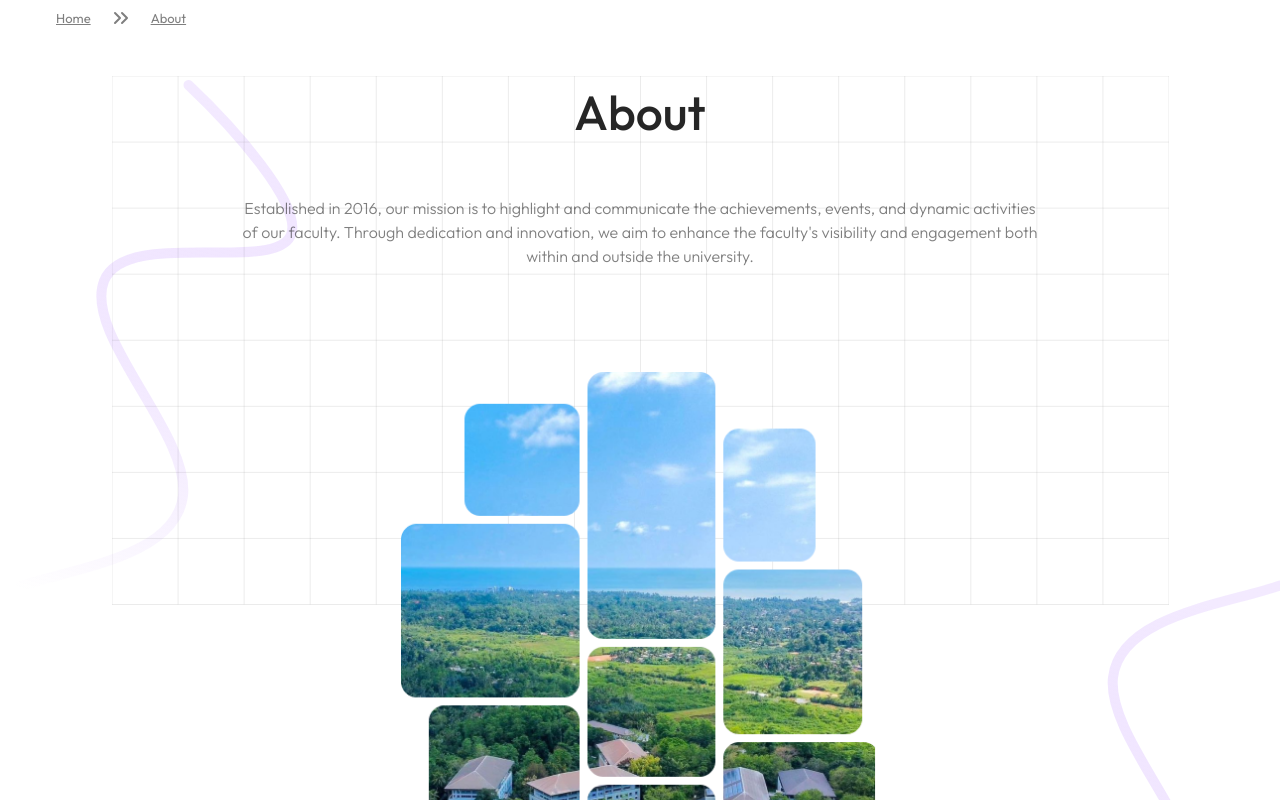
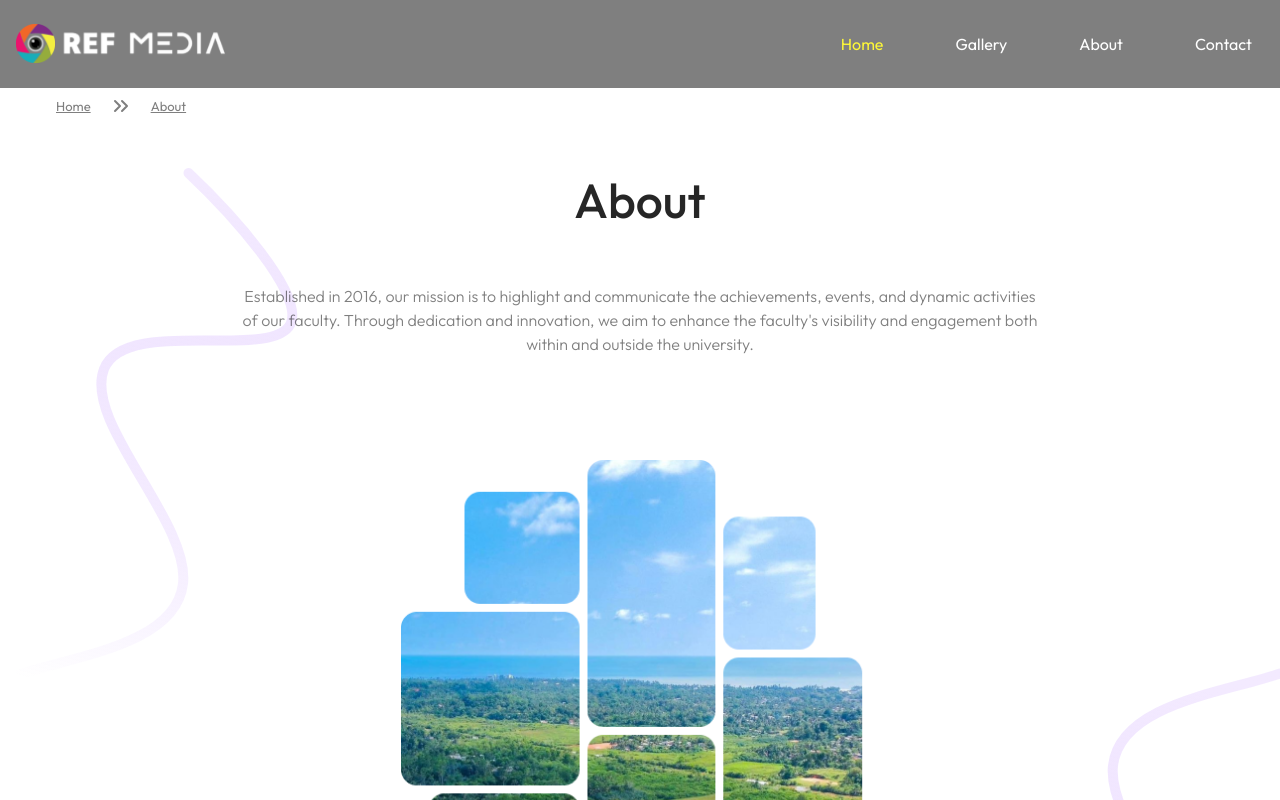
Before and after one commit to ThashmikaX/refmedia-site, a Next.js app: page /about in a window 1280 px wide. Shown: the top 800 px of the page. Built offline with nearby package versions, Linux system fonts and the light colour scheme; a web font is replaced by a local one.

Commit message:
fix: fixed navbar links not working and some UI bugs

```diff
--- a/src/app/about/page.tsx
+++ b/src/app/about/page.tsx
@@ -8,7 +8,7 @@ import ContactUs from "@/components/ContactUs";
 
 export default function AboutPage() {
   return (
-    <main className="relative text-supportingText min-h-screen w-full px-[16px] mx-auto md:mx-0">
+    <main className="mt-[56px] md:mt-[88px] relative text-supportingText min-h-screen w-full px-[16px] mx-auto md:mx-0">
       <div className="hidden md:block absolute z-[-400] top-[80px]">
         <Icons.lineVector1 />
       </div>
@@ -24,12 +24,12 @@ export default function AboutPage() {
           dedication and innovation, we aim to enhance the faculty's visibility
           and engagement both within and outside the university.
         </p>
-        <div className="hidden w-full absolute sm:flex sm:items-center sm:justify-center top-0 left-0 z-[-100] ">
+        {/* <div className="hidden w-full absolute md:flex sm:items-center sm:justify-center top-0 left-0 z-[-100] ">
           <Icons.maskGroupLarge />
         </div>
-        <div className="sm:hidden flex items-center sm:justify-center w-full absolute top-0 left-0 z-[-100] ">
+        <div className="md:hidden flex items-center sm:justify-center w-full absolute top-0 left-0 z-[-100] ">
           <Icons.maskGroupSmall />
-        </div>
+        </div> */}
       </section>
 
       <div className="flex flex-col gap-[32px] md:gap-[64px]">
@@ -43,10 +43,10 @@ export default function AboutPage() {
           quality={100}
           sizes="(max-width: 425px) 390px , 480px"
         />
-        <div className="flex flex-col gap-[16px] md:gap-0 md:flex-row md:justify-between py-[32px] px-0 md:p-[24px] w-full max-w-[1200px] mx-auto">
+        <div className="flex flex-col gap-[16px] lg:gap-0 lg:flex-row lg:justify-between py-[32px] px-0 lg:p-[24px] w-full max-w-[1200px] mx-auto">
           <Icons.ourMissionLarge className="hidden md:block w-[239px] h-[96px]" />
           <Icons.ourMissionSmall className="md:hidden w-[159px] h-[65px]" />
-          <p className="w-full text-justify text-[16px] font-[300] md:max-w-[420px]">
+          <p className="w-full text-justify text-[16px] font-[300] lg:max-w-[420px]">
             To create, manage, and disseminate high-quality content that
             showcases the vibrant life and cutting-edge research at the
             Engineering Faculty. We strive to be the voice of the faculty,
@@ -54,10 +54,10 @@ export default function AboutPage() {
             effectively and engagingly.
           </p>
         </div>
-        <div className="flex flex-col gap-[16px] md:gap-0 md:flex-row md:justify-between py-[32px] px-0 md:p-[24px] w-full max-w-[1200px] mx-auto">
+        <div className="flex flex-col gap-[16px] lg:gap-0 lg:flex-row lg:justify-between py-[32px] px-0 lg:p-[24px] w-full max-w-[1200px] mx-auto">
           <Icons.theTeamBehindLarge className="hidden md:block w-[414px] h-[96px]" />
           <Icons.theTeamBehindSmall className="md:hidden w-[277px] h-[65px]" />
-          <p className="w-full text-justify text-[16px] font-[300] md:max-w-[420px]">
+          <p className="w-full text-justify text-[16px] font-[300] lg:max-w-[420px]">
             Meet the dedicated team that drives the Media Unit of the
             Engineering Faculty at the University of Ruhuna. Our team is
             composed of passionate individuals who work tirelessly to ensure our
--- a/src/app/layout.tsx
+++ b/src/app/layout.tsx
@@ -1,8 +1,10 @@
 import type { Metadata } from "next";
-import localFont from '@next/font/local'
+import localFont from "@next/font/local";
 
 import { Outfit } from "next/font/google";
 import "./globals.css";
+import Navbar from "@/components/Navbar";
+import Footer from "@/components/Footer";
 
 const outfit = Outfit({ subsets: ["latin"] });
 
@@ -18,13 +20,12 @@ export const metadata: Metadata = {
 const clash = localFont({
   src: [
     {
-      path: '../../public/fonts/ClashDisplay-Medium.woff',
-      weight: '500'
-    }
-
+      path: "../../public/fonts/ClashDisplay-Medium.woff",
+      weight: "500",
+    },
   ],
-  variable: '--font-clash'
-})
+  variable: "--font-clash",
+});
 
 export default function RootLayout({
   children,
@@ -33,10 +34,19 @@ export default function RootLayout({
 }>) {
   return (
     <html lang="en">
-      <head >
-        <link href="https://api.fontshare.com/v2/css?f[]=clash-display@500&display=swap" rel="stylesheet"></link>
+      <head>
+        <link
+          href="https://api.fontshare.com/v2/css?f[]=clash-display@500&display=swap"
+          rel="stylesheet"
+        ></link>
       </head>
-      <body className={outfit.className}>{children}</body>
+      <body className={outfit.className}>
+        <div className="flex flex-col min-h-[100dvh]">
+          <Navbar />
+          {children}
+          <Footer />
+        </div>
+      </body>
     </html>
   );
 }
--- a/src/components/About.tsx
+++ b/src/components/About.tsx
@@ -62,8 +62,8 @@ function About() {
         <p>About Us</p>
         <div className="border-b-2 border-border" />
       </div>
-      <div className="max-w-[960px] mx-[16px] sm:w-full sm:mx-auto sm:px-[40px] text-black flex items-center justify-between gap-10 smc:flex-col">
-        <div className="flex-1 smc:order-2 smc:text-center">
+      <div className="max-w-[960px] mx-[16px] sm:w-full sm:mx-auto sm:px-[40px] font-[300] text-supportingText flex items-center justify-between gap-10 smc:flex-col">
+        <div className="flex-1 smc:order-2 smc:text-justify">
           Established in 2016, The Media Unit of the Engineering Faculty at the
           University of Ruhuna is dedicated to promoting the faculty's
           activities and achievements. Our team works tirelessly to create
--- a/src/components/Gallery.tsx
+++ b/src/components/Gallery.tsx
@@ -11,13 +11,15 @@ const Gallery = () => {
       </div>
       <HorizontalScrollCarousel />
       <div className="mx-[16px] max-w-[960px] sm:w-full sm:mx-auto flex flex-col gap-[40px] md:gap-0 md:flex-row sm:px-[40px] justify-between items-center">
-        <p className="text-justify md:text-left text-supportingText md:w-[532.5px] text-[16px] font-[300]">
+        {/* <p className="text-justify md:text-left text-supportingText md:w-[532.5px] text-[16px] font-[300]"> */}
+        <p className="text-justify md:text-center text-supportingText md:w-full text-[16px] font-[300]">
           Explore moments of excellence captured through our lens. Our gallery
           showcases the vibrant life, cutting-edge research, and dynamic events
           of the Engineering Faculty at the University of Ruhuna. Witness the
           spirit of innovation and collaboration that defines our community.
         </p>
-        <Button Icon={Icons.arrowUpRight}>View Gallery</Button>
+        {/*Uncomment after gallery page is done*/}
+        {/* <Button Icon={Icons.arrowUpRight}>View Gallery</Button> */}
       </div>
     </div>
   );
--- a/src/components/Heading.tsx
+++ b/src/components/Heading.tsx
@@ -13,7 +13,7 @@ function Heading() {
           <br /> Communication
         </h1>
       </div>
-      <p className="text-black text-center max-w-[50rem] m-auto px-10 py-[64px]">
+      <p className="text-supportingText font-[300] text-center t max-w-[50rem] m-auto px-10 py-[64px]">
         Our media unit serves as the bridge between the engineering faculty and
         the community. We strive to enhance the visibility of our research,
         events, and achievements through various media channels.
--- a/src/components/Hero.tsx
+++ b/src/components/Hero.tsx
@@ -45,7 +45,7 @@ function Hero() {
 
   return (
     <>
-      <div className=" relative overflow-hidden smc:flex smc:mt-20 smc:flex-col smc:mx-4">
+      <div className="max-w-full relative overflow-hidden smc:flex smc:mt-20 smc:flex-col smc:mx-4">
         <div className="h-[100%] relative smc:w-[100vw] smc:order-2 my-8 md:my-0">
           <motion.div
             className="flex"
--- a/src/components/Navbar.tsx
+++ b/src/components/Navbar.tsx
@@ -2,15 +2,28 @@
 import React, { useState, useEffect } from "react";
 import clsx from "clsx";
 import Link from "next/link";
+import { usePathname } from "next/navigation";
 
-const navItems = [
+type NavItem = {
+  label: string;
+  href: string;
+  isSeperatePage?: boolean | undefined;
+};
+
+const navItems: NavItem[] = [
   { label: "Home", href: "home" },
   { label: "Gallery", href: "gallery" },
-  { label: "About", href: "about" },
+  { label: "About", href: "about", isSeperatePage: true },
   { label: "Contact", href: "contact" },
 ];
 
 function Navbar() {
+  const pathName = usePathname();
+  const pathArray = pathName.split("/").map((item) => {
+    if (item === "") return "home";
+    return item;
+  });
+  const currentPath = pathArray[pathArray.length - 1];
   const scrolltoHash = function (element_id: string) {
     const element = document.getElementById(element_id);
 
@@ -82,7 +95,7 @@ function Navbar() {
   }, []);
 
   return (
-    <nav className={"sticky top-0 z-50 flex justify-center"}>
+    <nav className={"flex-[0_0_auto] sticky top-0 z-50 flex justify-center"}>
       <div className="absolute w-full backdrop-blur-lg bg-black bg-opacity-50">
         <div className="container mx-auto px-4 relative lg:text-[16px]">
           <div className="py-3 md:py-6 flex justify-between items-center">
@@ -103,19 +116,20 @@ function Navbar() {
                       : undefined
                   }
                 >
-                  <div
+                  <Link
                     className="hover:cursor-pointer nav-link"
+                    href={
+                      item.isSeperatePage ? `/${item.href}` : `/#${item.href}`
+                    }
                     onClick={() => {
-                      if (item.label == 'About') {
-                        window.location.href = '/about';
-                      } else {
+                      if (!item.isSeperatePage && currentPath === "home") {
                         scrolltoHash(item.href);
                       }
                       setActiveLink(item.label);
                     }}
                   >
                     {item.label}
-                  </div>
+                  </Link>
                 </li>
               ))}
             </ul>
@@ -133,21 +147,28 @@ function Navbar() {
                   {navItems.map((item, index) => (
                     <li
                       key={index}
-                    className="py-3 pl-8 border-b-2 border-primary-background"
+                      className={
+                        activeLink == item.label
+                          ? "bg-text-gradient text-[#fef837] bg-clip-text"
+                          : undefined
+                      }
                     >
-                    <div
-                      className="hover:cursor-pointer"
+                      <Link
+                        className="hover:cursor-pointer nav-link"
+                        href={
+                          item.isSeperatePage
+                            ? `/${item.href}`
+                            : `/#${item.href}`
+                        }
                         onClick={() => {
-                        toggleNavbar();
-                        if (item.label == 'About') {
-                        window.location.href = '/about/#allMembers';
-                      } else {
+                          if (!item.isSeperatePage && currentPath === "home") {
                             scrolltoHash(item.href);
                           }
+                          setActiveLink(item.label);
                         }}
                       >
                         {item.label}
-                    </div>
+                      </Link>
                     </li>
                   ))}
                 </ul>
@@ -174,10 +195,9 @@ const HamburgerMenu = (props: { toggleMenu: () => void; isOpen: boolean }) => (
       )}
     ></span>
     <span
-      className={clsx(
-        "block w-full h-0.5 bg-white transition duration-300",
-        { "opacity-0": props.isOpen }
-      )}
+      className={clsx("block w-full h-0.5 bg-white transition duration-300", {
+        "opacity-0": props.isOpen,
+      })}
     ></span>
     <span
       className={clsx(
```
Also changed, not shown: src/app/page.tsx (+2 -15 lines), src/components/Footer.tsx (+16 -8 lines). Lines whose indentation alone changed are shown as unchanged.
